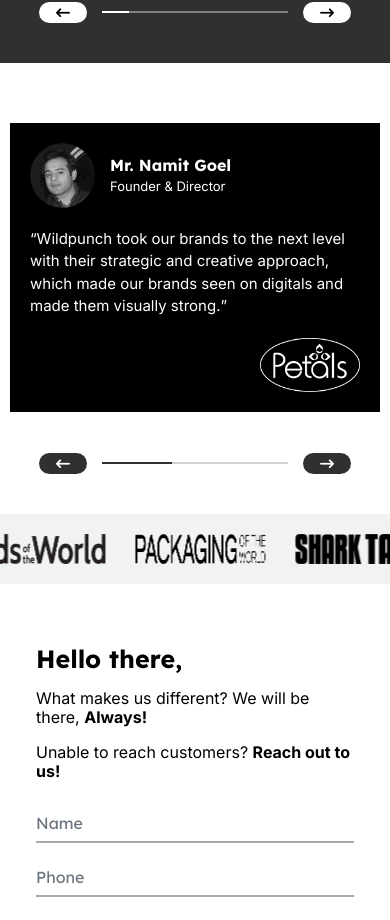
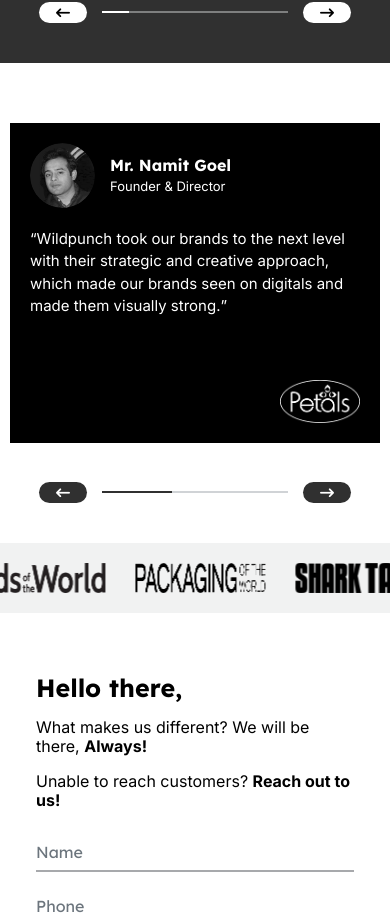
Before and after one commit to dpmechodal/wildpunch, a React (Create React App) app: page / in a window 390 px wide. Shown: the part 5440-6360 px from the top of the page. Built offline with nearby package versions, Linux system fonts and the light colour scheme.

Commit message:
Added - DP

```diff
--- a/src/App.css
+++ b/src/App.css
@@ -856,6 +856,13 @@ p.sec-section-white{
     font-size: 28px;
     margin-bottom: 20px;
   }
+  .testi-box {
+    display: flex;
+    flex-direction: column;
+    height: 32rem;
+    justify-content: space-between;
+}
+
 }
 
 /* 1500 */
@@ -913,6 +920,9 @@ p.sec-section-white{
   .navbar-nav li a {
     font-size: 50px;
   }
+  .testi-box {
+    height: 33rem;
+}
 }
 
 /* 1280 */
@@ -921,6 +931,9 @@ p.sec-section-white{
     font-size: 24px;
     margin-bottom: 20px;
   }
+  .testi-box {
+    height: 26rem;
+}
   .people-card h5 {
     font-size: 22px;
   }
@@ -1229,6 +1242,9 @@ p.sec-section-white{
   .mt-50 {
     margin-top: 40px;
   }
+  .testi-box {
+    height: 24rem;
+}
 .work-slid{
   padding: 0 5px;
 }
@@ -1376,6 +1392,9 @@ p.sec-section-white{
     height: 80px;
     width: 90px;
   }
+  .testi-box {
+    height: 22rem;
+}
   .work-slid {
     padding: 0 10px;
 }
@@ -1500,6 +1519,12 @@ p.sec-section-white{
     padding: 10px 20px;
     font-size: 16px !important;
   }
+  .testi-box {
+    height: 20rem;
+}
+.company-logo img {
+  width: 80px;
+}
   .work-slid {
     padding: 0 5px;
 }
@@ -1613,6 +1638,9 @@ p.sec-section-white{
   }
   .work-slid {
     padding: 0 3px;
+}
+.testi-box {
+  height: 20rem;
 }
   .people-card h5 {
     font-size: 14px;
@@ -1716,6 +1744,9 @@ p.sec-section-white{
     font-size: 34px;
     margin-bottom: 16px;
   }
+  .testi-box {
+    height: 18rem;
+}
   .all-gifs-microlit {
     margin-bottom: 20px;
 }
@@ -1929,6 +1960,9 @@ p.sec-section-white{
     font-size: 32px;
     margin-bottom: 16px;
   }
+  .testi-box {
+    height: 20rem;
+}
   .education {
     gap: 15px 12px;
   }
--- a/src/Components/Testimonials.js
+++ b/src/Components/Testimonials.js
@@ -134,6 +134,7 @@ export default function Profile() {
           {testimonials.map((testimonial) => (
             <div key={testimonial.id} className="card-container">
               <div className="testi-box">
+                <div>
                   <div className="img-name">
                     <img src={testimonial.image} className="img-fluid" alt={testimonial.name} />
                     <div className="name-post">
@@ -143,6 +144,7 @@ export default function Profile() {
                   </div>
                   <div className="review">
                     <p>“{testimonial.review}ˮ</p>
+                  </div>
                 </div>
                 <div className="company-logo">
                   <img src={testimonial.companyLogo} className="img-fluid" alt="Company Logo" />
```
Lines whose indentation alone changed are shown as unchanged.
